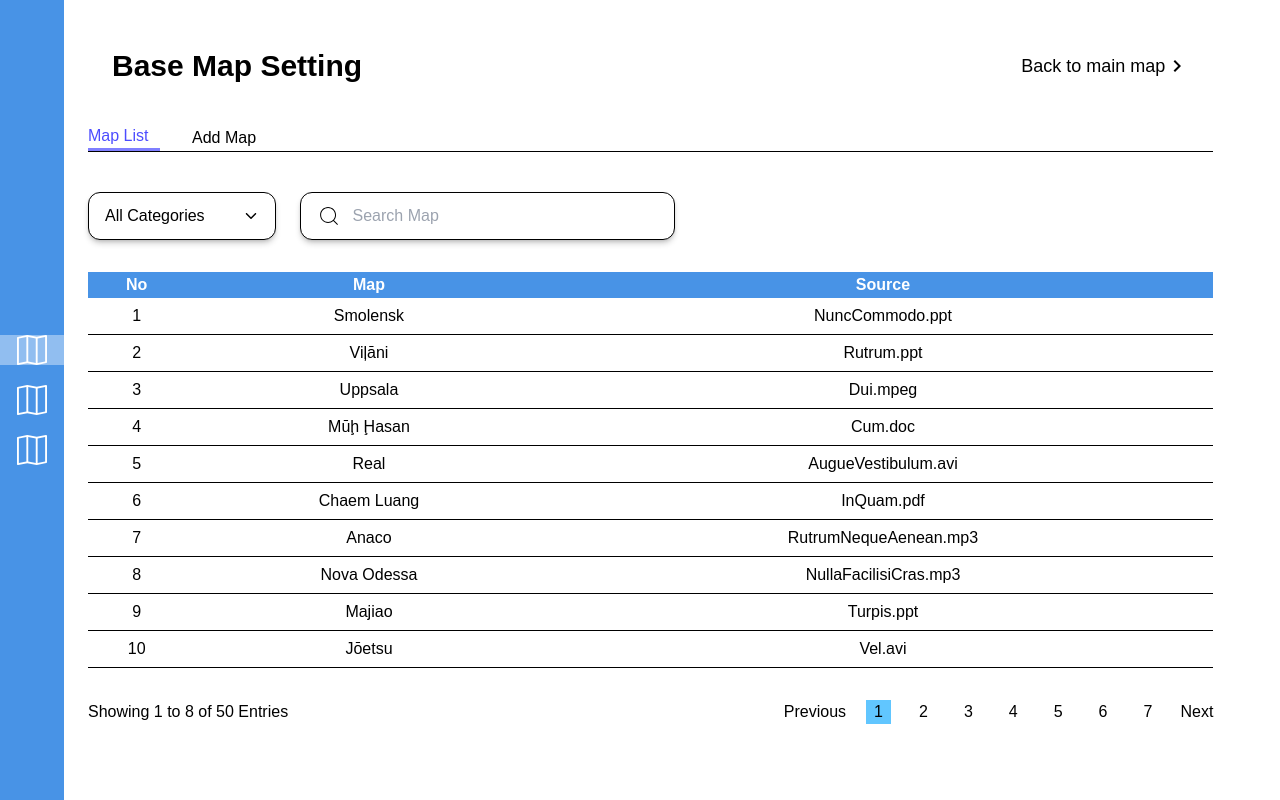
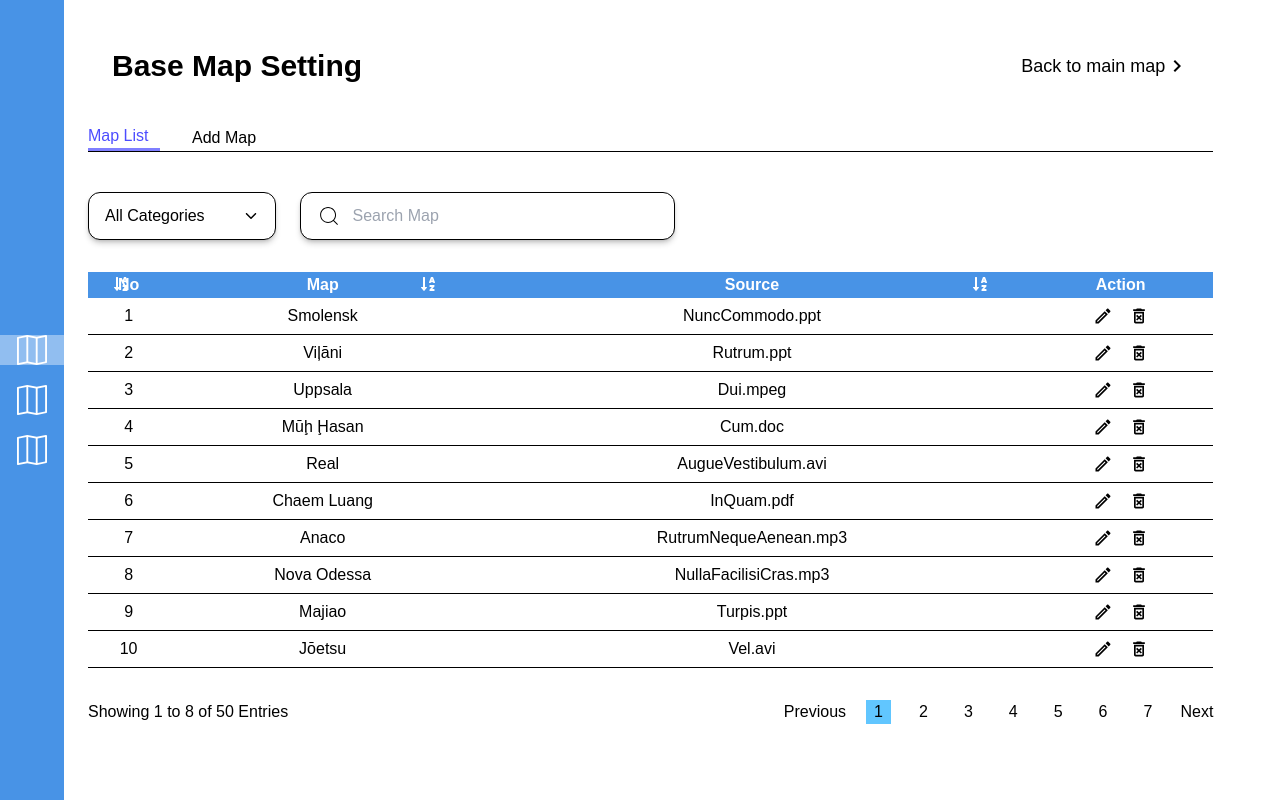
Before and after one commit to HafizhGhiyats29/LayerManagement, a React (Create React App) app: page /map-setting in a window 1280 px wide. Built offline with nearby package versions, Linux system fonts and the light colour scheme.

Commit message:
feat(implement redux): implement state management for CRUD operation later

```diff
--- a/src/App.js
+++ /dev/null
@@ -1,21 +0,0 @@
-import { Route, Routes } from "react-router-dom";
-import Sidebar from "./components/Sidebar";
-
-import MainData from "./features/maps/MainData";
-import EditMap from "./features/maps/EditMap";
-import BaseMapSettingPage from "./pages/BaseMapSetting";
-
-function App() {
-  return (
-    <div className="">
-      <Routes>
-        <Route path="/" element={<Sidebar />} />
-        <Route path="/add-data" element={<MainData />} />
-        <Route path="/edit-map/:id" element={<EditMap />} />
-        <Route path="/map-setting" element={<BaseMapSettingPage />}/>
-      </Routes>
-    </div>
-  );
-}
-
-export default App;
--- /dev/null
+++ b/src/App.jsx
@@ -0,0 +1,27 @@
+import React from 'react';
+import { Route, Routes } from 'react-router-dom';
+import { Provider } from 'react-redux';
+import Sidebar from './components/Sidebar';
+
+import MainData from './features/maps/MainData';
+import EditMap from './features/maps/EditMap';
+import BaseMapSettingPage from './pages/BaseMapSetting';
+
+import store from './states/store';
+
+function App() {
+  return (
+    <Provider store={store}>
+      <div className="">
+        <Routes>
+          <Route path="/" element={<Sidebar />} />
+          <Route path="/add-data" element={<MainData />} />
+          <Route path="/edit-map/:id" element={<EditMap />} />
+          <Route path="/map-setting" element={<BaseMapSettingPage />} />
+        </Routes>
+      </div>
+    </Provider>
+  );
+}
+
+export default App;
--- a/src/components/BaseMapSetting/BaseMapTable.jsx
+++ b/src/components/BaseMapSetting/BaseMapTable.jsx
@@ -1,14 +1,11 @@
 import React from 'react';
-import { FaSortAlphaDown } from 'react-icons/fa';
+import { useSelector } from 'react-redux';
 import TableWithPagination from '../TableWithPagination';
-import data from '../../MOCK_DATA.json';
 
 function BaseMapTable() {
+  const { listMap } = useSelector((states) => states);
+  console.log(listMap);
   const tableColumns = [
-    {
-      Header: 'No',
-      accessor: 'no',
-    },
     {
       Header: 'Map',
       accessor: 'map',
@@ -18,9 +15,10 @@ function BaseMapTable() {
       accessor: 'source',
     },
   ];
+
   return (
     <section>
-      <TableWithPagination tableColumns={tableColumns} tableDatas={data} headerStyle="bg-[#4893E6] text-white" rowStyle="p-1.5 border-b" />
+      <TableWithPagination tableColumns={tableColumns} tableDatas={listMap} headerStyle="bg-[#4893E6] text-white" rowStyle="p-1.5 border-b text-center" />
     </section>
   );
 }
--- a/src/components/TableWithPagination.jsx
+++ b/src/components/TableWithPagination.jsx
@@ -1,11 +1,36 @@
+/* eslint-disable no-nested-ternary */
 import React, { useMemo } from 'react';
-import { useTable, usePagination } from 'react-table';
+import { useTable, usePagination, useSortBy } from 'react-table';
+import { FaSortAlphaDown } from 'react-icons/fa';
+import { MdOutlineDeleteForever, MdOutlineEdit } from 'react-icons/md';
 import PaginationButton from './BaseMapSetting/PaginationButton';
 
 function TableWithPagination({
-  tableColumns = [], tableDatas = [], isPaginate, isShowingEntries, headerStyle = '', rowStyle,
+  tableColumns = [], tableDatas = [], isPaginate, isShowingEntries, headerStyle = '', rowStyle, onDeleteAction, onEditAction,
 }) {
-  const columns = useMemo(() => tableColumns, []);
+  const columns = useMemo(() => [
+    {
+      Header: 'No',
+      Cell: ({ row }) => (
+        <h1>{row.index + 1}</h1>
+      ),
+    },
+    ...tableColumns,
+    {
+      Header: 'Action',
+      accessor: 'no',
+      Cell: ({ row }) => (
+        <div className="flex justify-center items-center text-xl gap-4">
+          <button type="button" onClick={() => console.log(row)}>
+            <MdOutlineEdit />
+          </button>
+          <button type="button">
+            <MdOutlineDeleteForever />
+          </button>
+        </div>
+      ),
+    },
+  ], []);
   const data = useMemo(() => tableDatas, []);
 
   const {
@@ -31,7 +56,7 @@ function TableWithPagination({
       pageSize: 10,
       pageIndex: 0,
     },
-  }, usePagination);
+  }, useSortBy, usePagination);
 
   console.log({
     pageSize, pageIndex, pageCount, canPreviousPage, canNextPage,
@@ -43,8 +68,9 @@ function TableWithPagination({
           {headerGroups.map((headerGroup) => (
             <tr {...headerGroup.getHeaderGroupProps()}>
               {headerGroup.headers.map((column) => (
-                <th {...column.getHeaderProps()}>
+                <th {...column.getHeaderProps(column.getSortByToggleProps())} className="relative">
                   {column.render('Header')}
+                  {column.id !== 'no' && <FaSortAlphaDown className="absolute right-10 top-1" />}
                 </th>
               ))}
             </tr>
@@ -56,7 +82,7 @@ function TableWithPagination({
             return (
               <tr {...row.getRowProps()}>
                 {row.cells.map((cell) => (
-                  <td {...cell.getCellProps()} className={rowStyle}>
+                  <td {...cell.getCellProps()} className={`${rowStyle}`}>
                     {cell.render('Cell')}
                   </td>
                 ))}
--- a/src/features/maps/MapList.jsx
+++ b/src/features/maps/MapList.jsx
@@ -1,20 +1,20 @@
-import React, { useState, useEffect } from "react";
-import { Link } from "react-router-dom";
-import { useDispatch } from "react-redux";
-import { deleteMap } from "./mapSlice";
-import { FaEdit, FaTimes } from "react-icons/fa";
-import axios from "axios";
-import Search from "../../components/Seacrh";
+import React, { useState, useEffect } from 'react';
+import { Link } from 'react-router-dom';
+import { useDispatch } from 'react-redux';
+import { FaEdit, FaTimes } from 'react-icons/fa';
+import axios from 'axios';
+import { deleteMap } from './mapSlice';
+import Search from '../../components/Seacrh';
 
-const MapList = () => {
+function MapList() {
   const dispatch = useDispatch();
   const [data, setData] = useState([]);
   const [limit] = useState(10);
   const [refresh, setRefresh] = useState(false);
-  const [searchValue, setSearchValue] = useState("");
+  const [searchValue, setSearchValue] = useState('');
 
   const handleSearch = (e) => {
-    const value = e.target.value;
+    const { value } = e.target;
     setSearchValue(value);
   };
 
@@ -24,13 +24,13 @@ const MapList = () => {
         `http://192.168.6.177:8081/api/basemaps/?limit=${limit}`,
         {
           headers: {
-            "Access-Control-Allow-Origin": "*",
+            'Access-Control-Allow-Origin': '*',
           },
           proxy: {
-            host: "192.168.6.134",
+            host: '192.168.6.134',
             port: 3000,
           },
-        }
+        },
       );
       setData(result.data.data);
       console.log(result.data.data);
@@ -42,10 +42,10 @@ const MapList = () => {
     try {
       await axios.delete(`http://192.168.6.177:8081/api/basemaps/${id}`, {
         headers: {
-          "Access-Control-Allow-Origin": "*",
+          'Access-Control-Allow-Origin': '*',
         },
         proxy: {
-          host: "192.168.6.134",
+          host: '192.168.6.134',
           port: 3000,
         },
       });
@@ -57,14 +57,12 @@ const MapList = () => {
     }
   };
 
-  const filteredData = data.filter((basemap) => {
-    return basemap.name.toLowerCase().includes(searchValue.toLowerCase());
-  });
+  const filteredData = data.filter((basemap) => basemap.name.toLowerCase().includes(searchValue.toLowerCase()));
 
   return (
     <div className="w-full">
       <div className="sticky top-4 z-10 bg-white h-14">
-        <Search state={searchValue} setState={handleSearch}/>
+        <Search state={searchValue} setState={handleSearch} />
       </div>
       {filteredData.map((basemap) => (
         <div
@@ -89,5 +87,5 @@ const MapList = () => {
       ))}
     </div>
   );
-};
+}
 export default MapList;
--- /dev/null
+++ b/src/states/MapList/actionCreator.js
@@ -0,0 +1,15 @@
+import ACTION_TYPE from './mapListActionType';
+
+export const deleteMapList = (id) => ({
+  type: ACTION_TYPE.deleteMapListType,
+  payload: {
+    id,
+  },
+});
+
+export const editMapList = (id) => ({
+  type: ACTION_TYPE.putMapListType,
+  payload: {
+    id,
+  },
+});
--- /dev/null
+++ b/src/states/MapList/mapListActionType.js
@@ -0,0 +1,6 @@
+const ACTION_TYPE = {
+  putMapListType: 'PUT/MAPLIST',
+  deleteMapListType: 'DELETE/MAPLIST',
+};
+
+export default ACTION_TYPE;
--- /dev/null
+++ b/src/states/MapList/mapListReducer.js
@@ -0,0 +1,14 @@
+import ACTION_TYPE from './mapListActionType';
+import MOCK_DATA from '../../MOCK_DATA.json';
+
+const initialState = MOCK_DATA;
+
+const mapListReducer = (state = initialState, action = {}) => {
+  switch (action.type) {
+    case ACTION_TYPE.deleteMapListType:
+      return state.filter((map) => map.no !== action.payload.id);
+    default: return state;
+  }
+};
+
+export default mapListReducer;
--- /dev/null
+++ b/src/states/index.js
@@ -0,0 +1,4 @@
+// All Action Creator to update states;
+
+// MapList Action Creator
+export { deleteMapList, editMapList } from './MapList/actionCreator';
--- /dev/null
+++ b/src/states/store.js
@@ -0,0 +1,10 @@
+import { configureStore } from '@reduxjs/toolkit';
+import mapListReducer from './MapList/mapListReducer';
+
+const store = configureStore({
+  reducer: {
+    listMap: mapListReducer,
+  },
+});
+
+export default store;
```
Also changed, not shown: .eslintrc.json.
